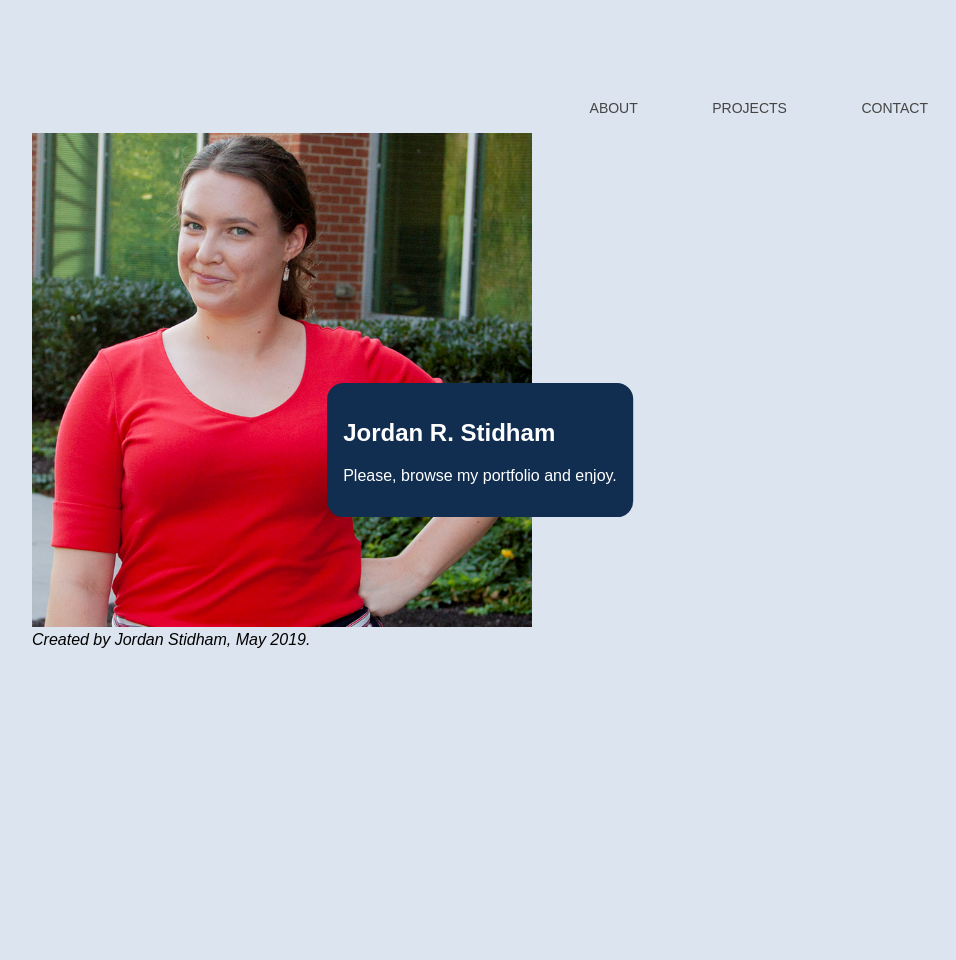
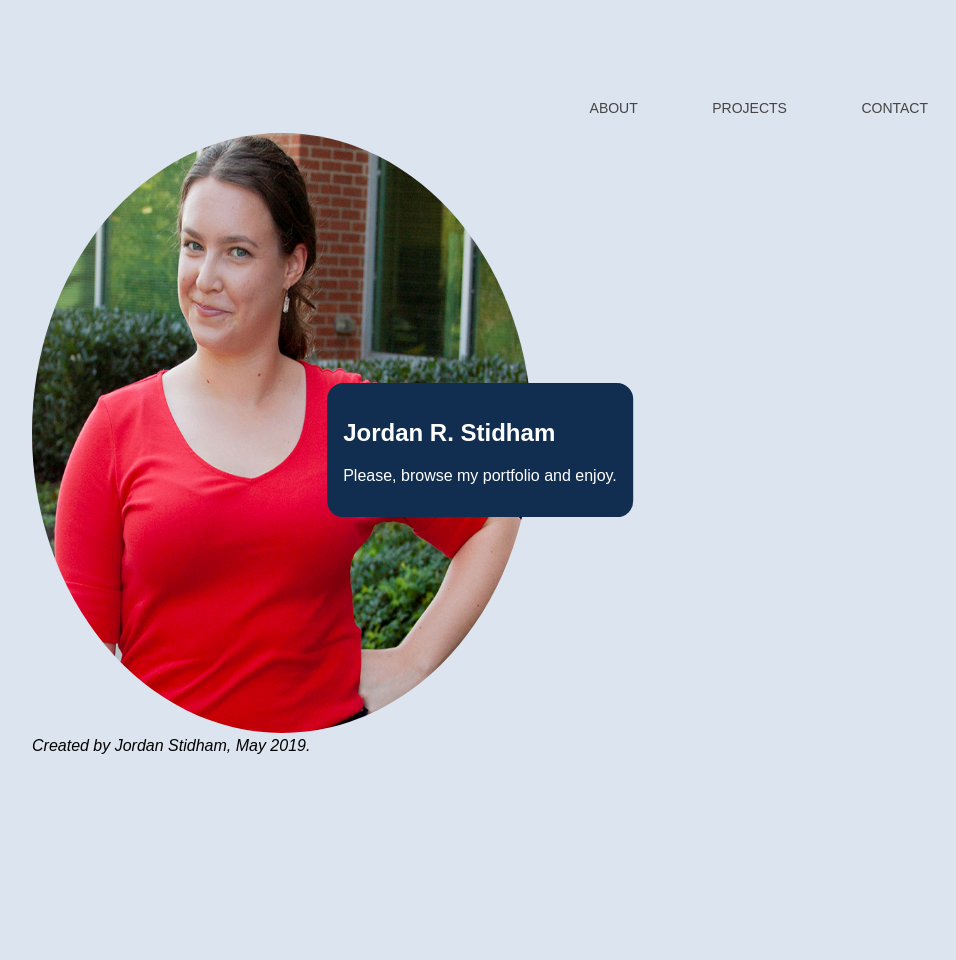
Before and after one commit to jordanstidham/PORTFOLIO, a Jekyll site: the page built from README.md, in a window 1280 px wide. Shown: the whole page, without its empty margins (160-1116 px from the left). Built offline with Jekyll 4.4.1, drawn with Linux system fonts in a browser that asks for light colours; our own code applies the rules of GitHub Pages for plain Markdown files.

Commit message:
Update default.html

```diff
--- a/_layouts/default.html
+++ b/_layouts/default.html
@@ -13,7 +13,7 @@
     		</ul>
 		</header>
    		<div id="container1">
-			<img src="headshot.png" alt="headshot" style="width:500px;height:600px class="wdn-stretch rounded-corners";">
+			<img src="headshot.png" alt="headshot" style="width:500px;height:600px" class="wdn-stretch rounded-corners";>
 			<style>
 				    section {
 					background: #112E51;
```
